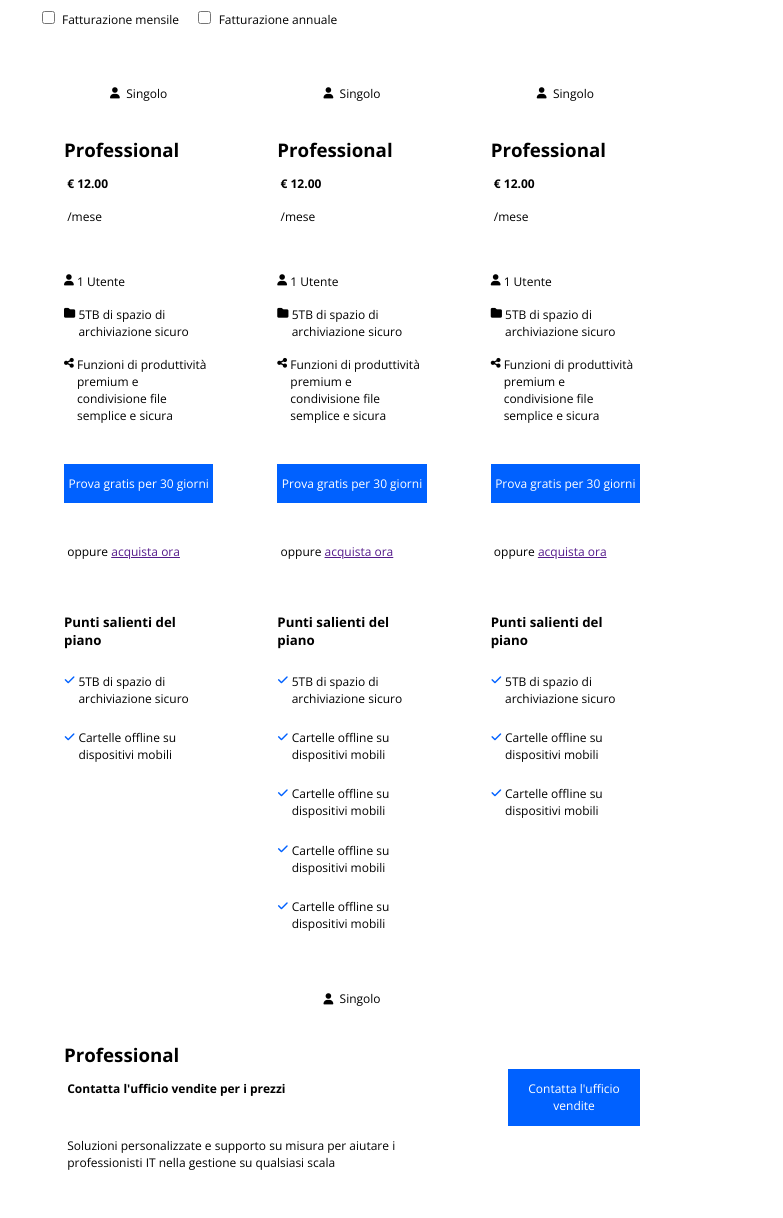
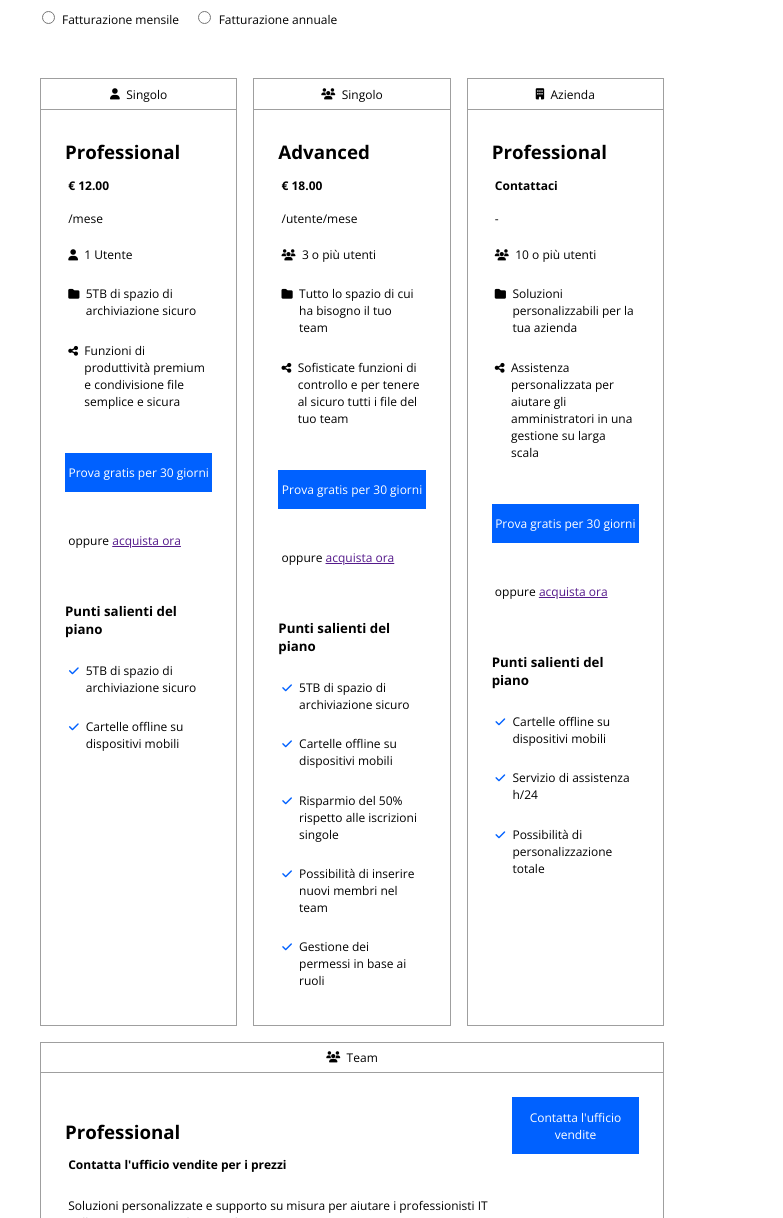
Before and after one commit to nicolaazonta/htmlcss-dropbox, a plain HTML site: page index.html in a window 1280 px wide. Shown: the part 862-2080 px from the top of the page, without its empty margins (288-1071 px from the left). Drawn offline with nearby package versions, Linux system fonts and the light colour scheme.

Commit message:
header,jumbo and business plans with correct cont

```diff
--- a/css/style.css
+++ b/css/style.css
@@ -15,6 +15,7 @@
     --cl-alternative_txt: #61082B;
     --cl-bck_teams_Designit: #F5F5F5;
     --cl-bck__left_team_1: #A2D39B;
+    --cl-border__business_cards: rgba(128, 128, 128, 0.751);
     --cl-bck__left_team_1_shadow: #D1E9CD;
     --cl-bck__left_team_2: #61082B;
     --cl-bck__left_team_3: #0093CE;
@@ -109,6 +110,11 @@
     flex-wrap: wrap;
     display: flex;
 }
+.divider{
+    border: 1px solid var(--cl-bck__right_team_2);
+    margin: 2rem 0;
+    width: 3em;
+}
 /* #endregion----------*/
 
 /* #region----------header-navbar*/
@@ -184,80 +190,79 @@
 }
 /* #endregion----------*/
 
-/* #region----------card*/
-.card{
-
+/* #region----------COMMON business card*/
+#business_plans .card_header{
+    text-align: center;
+    border-bottom: 1px solid var(--cl-border__business_cards);
 }
-.vertical_cards .card{
-    min-height: 55rem;
+#business_plans .card{
+    border: 1px solid var(--cl-border__business_cards);
     flex-direction: column;
-    border: 1px solid var(--cl-bck__right_team_2);
 }
-.col_4 .card_header{
-    text-align: center;
-    border-bottom: 1px solid var(--cl-bck__right_team_2);
-}
-.card_header i{
+#business_plans i{
     font-size: .7rem;
 }
-.card_header i, span{
+#business_plans i, span{
     padding: .4rem .2rem;
 }
-.col_4 .card .card_main{
-    padding: 1.5rem;
-}
-.card_main h3{
-    padding: .3rem 0;
-}
-.card_main .price{
-    font-weight: 700;
-}
-.card_main .users{
-    display: flex;
-}
-.card_main>i,p{
-    padding: .5rem .2rem;
-}
-.card_main i{
+#business_plans i{
     font-size: .7rem;
     padding-top: .6rem;
 }
-.card_main .cta{
+#business_plans .card_main{
+    padding: 1.5rem;
+}
+#business_plans h3{
+    padding: .3rem 0;
+}
+#business_plans .price{
+    font-weight: 700;
+}
+#business_plans .users{
+    display: flex;
+}
+#business_plans .main_points, .users{
+    padding: .2rem 0;
+    align-items: baseline;
+}
+#business_plans i,p{
+    padding: .5rem .2rem;
+}
+#business_plans .cta{
     text-align: center;
     width: 100%;
     padding: .7rem 0;
     margin: 2rem 0;
 }
-.divider{
-    border: 1px solid var(--cl-bck__right_team_2);
-    margin: 2rem 0;
-    width: 3em;
-}
-.important_points h5{
+#business_plans h5{
     padding: .8rem 0;
 }
-.card_main .main_points{
-    padding: .2rem 0;
+/* #endregion----------*/
+
+/* #region----------vertical business card*/
+#vertical_cards .card{
+    min-height: 100%;
 }
-.main_points .fa-check{
+#vertical_cards .fa-check{
     color: #0061FF;
 }
+/* #endregion----------*/
+
+/* #region----------orizontal business card*/
+#orizontal_card .right_side{
+    width: 30%;
+}
 #orizontal_card .card{
-    min-height: 11rem;
-    border: 1px solid var(--cl-bck__right_team_2);
-    flex-direction: column;
+    min-height: 100%;
 }
-.col_12 .card_header{
-    border-bottom: 1px solid var(--cl-bck__right_team_2);
+#orizontal_card .card_main{
+    align-items: baseline;
 }
-#orizontal_card .right_side{
-    width: 40%;
-}
-#orizontal_card .left_side,.right_side{
-    padding: 1.5rem;
+#orizontal_card .cta{
+    margin: 0;
 }
 .left_side :last-child{
-    padding-top: 2rem;
+    padding-top: 1rem;
 }
 /* #endregion----------*/
 
--- a/index.html
+++ b/index.html
@@ -40,7 +40,15 @@
                 <h1>Tutto ciò che ti serve per il lavoro, in un unico posto</h1>
                 <div class="text_image d_flex">
                     <div class="text d_flex justify_betw flex_clmn">
-                        <p>Finalmente tutti i tuoi strumenti. Lorem ipsum dolor sit amet consectetur adipisicing elit. Facilis cum qui natus porro enim distinctio commodi aut consectetur, molestiae cupiditate explicabo officia autem! Cum nisi eveniet fugit quasi accusamus quo incidunt dolorum. Delectus, ipsum doloribus! </p>
+                        <p>Finalmente tutti i tuoi
+                            strumenti, contenuti e
+                            collaboratori sono accessibili
+                            dallo stesso posto. Dropbox
+                            Business è più di uno spazio
+                            di archiviazione sicuro: è un
+                            modo intelligente e
+                            integrato per ottimizzare il
+                            flusso di lavoro esistente.</p>
                         <div><p class="cta">Inizia la tua prova gratuita</p></div>
                         <p>Annulla in qualsiasi momento</p>
                         <i class="fa-solid fa-arrow-down"></i>
@@ -59,17 +67,18 @@
                 <h2>Trova il piano business che fa per te</h2>
                 <div class="check_boxes d_flex">
                     <div class="box">
-                        <input type="checkbox">
-                        <label>Fatturazione mensile</label>
+                        <input type="radio" name="plan" id="month">
+                        <label for="year">Fatturazione mensile</label>
                     </div>
                     <div class="box">
-                        <input type="checkbox">
-                        <label>Fatturazione annuale</label>
+                        <input type="radio" name="plan" id="year">
+                        <label for="year">Fatturazione annuale</label>
                     </div>
+
                 </div>
 
                 <div class="card_contain">
-                    <div class="vertical_cards row justify_betw pad_t2r">
+                    <div id="vertical_cards" class="row justify_betw pad_t2r">
                         <div  class="col_4">
                             <div class="card d_flex">
                                 <div class="card_header d_flex justify_cent align_it_center">
@@ -111,23 +120,23 @@
                         <div class="col_4">
                             <div class="card d_flex">
                                 <div class="card_header d_flex justify_cent align_it_center">
-                                    <i class="fa-solid fa-user"></i>
+                                    <i class="fa-solid fa-users"></i>
                                     <span>Singolo</span>
                                 </div>
                                 <div class="card_main">
-                                    <h3>Professional</h3>
-                                    <p class="price">€ 12.00</p>
-                                    <p>/mese</p>
+                                    <h3>Advanced</h3>
+                                    <p class="price">€ 18.00</p>
+                                    <p>/utente/mese</p>
                                     <div class="users pad_t2r">
-                                        <i class="fa-solid fa-user"></i>
-                                        <p>1 Utente</p>
+                                        <i class="fa-solid fa-users"></i>
+                                        <p>3 o più utenti</p>
                                     </div>
                                     <div class="users">
                                         <i class="fa-solid fa-folder"></i>
-                                        <p>5TB di spazio di archiviazione sicuro</p>
+                                        <p>Tutto lo spazio di cui ha bisogno il tuo team</p>
                                     </div>
                                     <div class="users">
-                                        <i class="fa-solid fa-share-nodes"></i>                                        <p>Funzioni di produttività premium e condivisione file semplice e sicura</p>
+                                        <i class="fa-solid fa-share-nodes"></i>                                        <p>Sofisticate funzioni di controllo e per tenere al sicuro tutti i file del tuo team</p>
                                     </div>
                                     <p class="cta" >Prova gratis per 30 giorni</p>
                                     <p>oppure <a href="">acquista ora</a></p>
@@ -144,15 +153,15 @@
                                         </div>
                                         <div class="main_points d_flex">
                                             <i class="fa-solid fa-check"></i>
-                                            <p>Cartelle offline su dispositivi mobili</p>
+                                            <p>Risparmio del 50% rispetto alle iscrizioni singole</p>
                                         </div>
                                         <div class="main_points d_flex">
                                             <i class="fa-solid fa-check"></i>
-                                            <p>Cartelle offline su dispositivi mobili</p>
+                                            <p>Possibilità di inserire nuovi membri nel team</p>
                                         </div>
                                         <div class="main_points d_flex">
                                             <i class="fa-solid fa-check"></i>
-                                            <p>Cartelle offline su dispositivi mobili</p>
+                                            <p>Gestione dei permessi in base ai ruoli</p>
                                         </div>
                                     </div>
                                 </div>
@@ -161,23 +170,23 @@
                         <div class="col_4">
                             <div class="card d_flex">
                                 <div class="card_header d_flex justify_cent align_it_center">
-                                    <i class="fa-solid fa-user"></i>
-                                    <span>Singolo</span>
+                                    <i class="fa-solid fa-building"></i>
+                                    <span>Azienda</span>
                                 </div>
                                 <div class="card_main">
                                     <h3>Professional</h3>
-                                    <p class="price">€ 12.00</p>
-                                    <p>/mese</p>
+                                    <p class="price">Contattaci</p>
+                                    <p>-</p>
                                     <div class="users pad_t2r">
-                                        <i class="fa-solid fa-user"></i>
-                                        <p>1 Utente</p>
+                                        <i class="fa-solid fa-users"></i>
+                                        <p>10 o più utenti</p>
                                     </div>
                                     <div class="users">
                                         <i class="fa-solid fa-folder"></i>
-                                        <p>5TB di spazio di archiviazione sicuro</p>
+                                        <p>Soluzioni personalizzabili per la tua azienda</p>
                                     </div>
                                     <div class="users">
-                                        <i class="fa-solid fa-share-nodes"></i>                                        <p>Funzioni di produttività premium e condivisione file semplice e sicura</p>
+                                        <i class="fa-solid fa-share-nodes"></i>                                        <p>Assistenza personalizzata per aiutare gli amministratori in una gestione su larga scala</p>
                                     </div>
                                     <p class="cta" >Prova gratis per 30 giorni</p>
                                     <p>oppure <a href="">acquista ora</a></p>
@@ -186,15 +195,15 @@
                                         <h5>Punti salienti del piano</h5>
                                         <div class="main_points d_flex">
                                             <i class="fa-solid fa-check"></i>
-                                            <p>5TB di spazio di archiviazione sicuro</p>
-                                        </div>
-                                        <div class="main_points d_flex">
-                                            <i class="fa-solid fa-check"></i>
                                             <p>Cartelle offline su dispositivi mobili</p>
                                         </div>
                                         <div class="main_points d_flex">
                                             <i class="fa-solid fa-check"></i>
-                                            <p>Cartelle offline su dispositivi mobili</p>
+                                            <p>Servizio di assistenza h/24</p>
+                                        </div>
+                                        <div class="main_points d_flex">
+                                            <i class="fa-solid fa-check"></i>
+                                            <p>Possibilità di personalizzazione totale</p>
                                         </div>
                                     </div>
                                 </div>
@@ -204,9 +213,9 @@
                     <div class="row">
                         <div id="orizontal_card" class="col_12 pad_b5">
                             <div  class="card d_flex">
-                                <div class="card_header d_flex justify_cent align_it_center">
-                                    <i class="fa-solid fa-user"></i>
-                                    <span>Singolo</span> </div>
+                                <div class="card_header d_flex justify_cent">
+                                    <i class="fa-solid fa-users"></i>
+                                    <span>Team</span> </div>
                                 <div class="card_main d_flex">
                                     <div class="left_side">
                                         <h3>Professional</h3>
```
